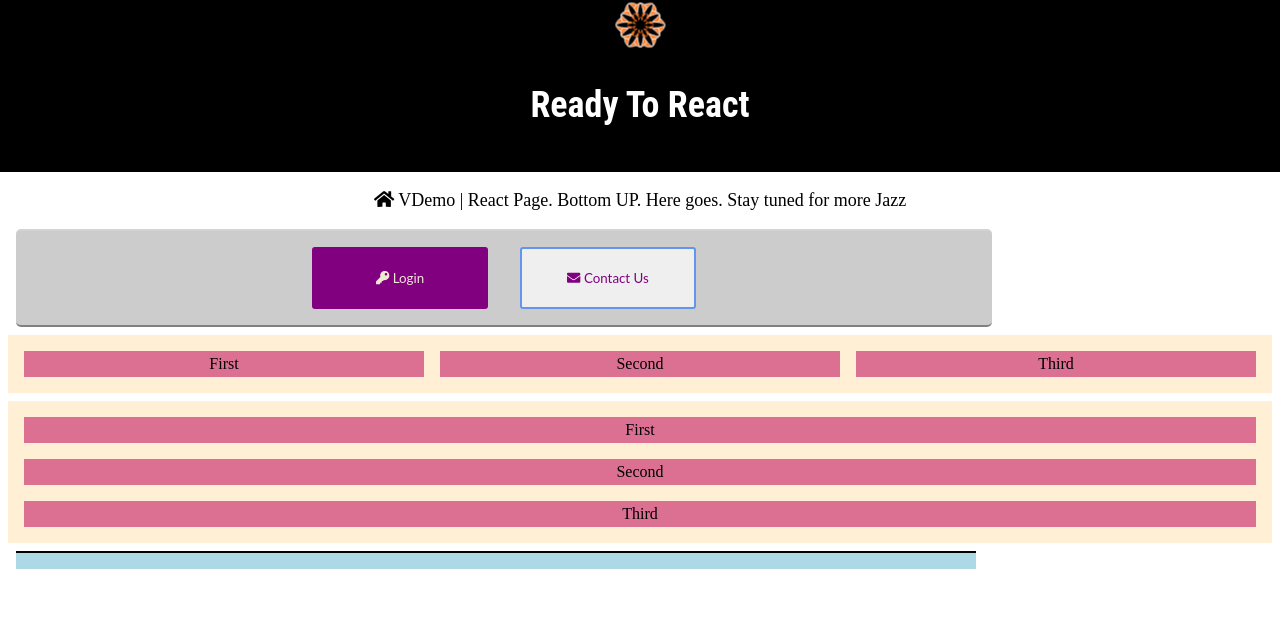
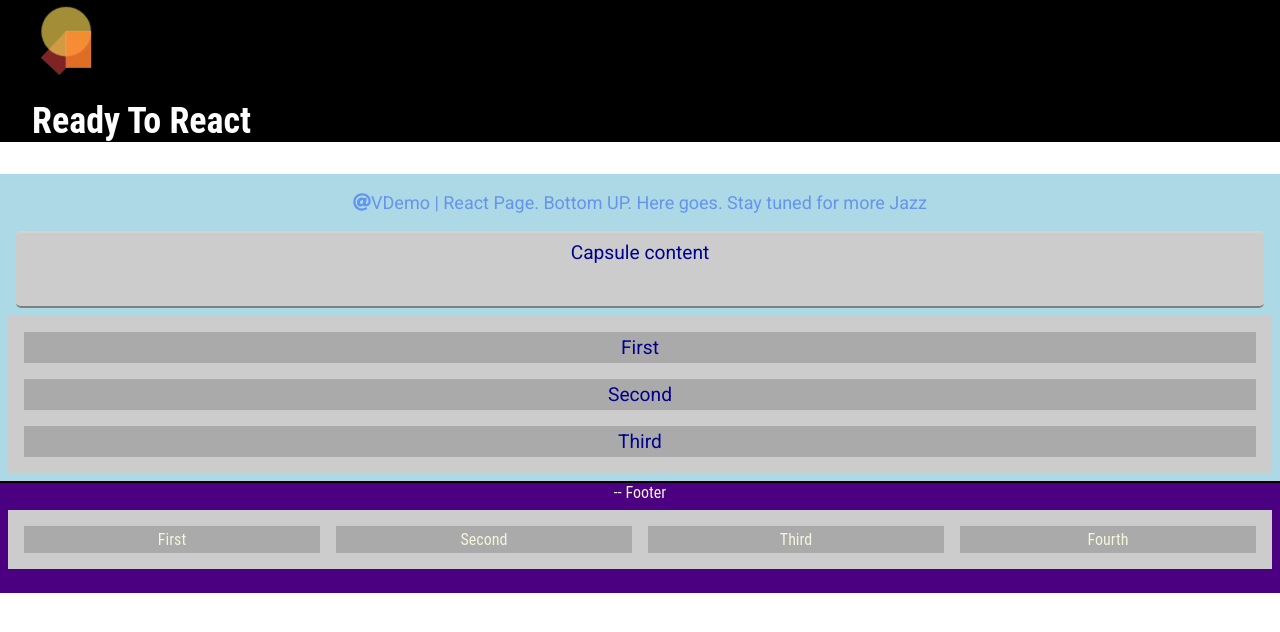
Before and after one commit to lionroy/vdemo, a React (Create React App) app: page / in a window 1280 px wide. Shown: the top 632 px of the page. Built offline with nearby package versions, Linux system fonts and the light colour scheme; a web font is replaced by a local one.

Commit message:
silight mods

```diff
--- a/src/App.js
+++ b/src/App.js
@@ -5,10 +5,10 @@ import styled, { css, keyframes } from "styled-components";
 
 // fa- fonts lib
 import { library } from "@fortawesome/fontawesome-svg-core";
-import { faEnvelope, faKey, faHome } from "@fortawesome/free-solid-svg-icons";
+import { faEnvelope, faKey, faHome, faAndroid, faAt } from "@fortawesome/free-solid-svg-icons";
 import { FontAwesomeIcon } from "@fortawesome/react-fontawesome"; // returns in ea page
 
-library.add(faEnvelope, faKey, faHome); //fa envelope
+library.add(faEnvelope, faKey, faHome, faAt); //fa envelope
 
 const Outer = styled.div`
   text-align: center;
@@ -25,11 +25,27 @@ const Logo = styled.img`
 `;
 
 const Header = styled.div`
+  text-align: left;
   background-color: black;
+  height: 4erm;
+  padding-left: 2em;
+  padding-top: 1em;
+  color: white;
+  font-family: 'Roboto Condensed', serif;
+
+  > h2 {
+    font-family: 'Roboto Slab', serif;
+    ${props => props.theme.uppercase && "text-transform: uppercase"};
+    ${props => props.theme.font && "font-family: 'Roboto Slab', serif"};
+    color: purple;
+  }
+`;
+const FooterContent = styled.div`
+  background-color: indigo;
   height: 4erm;
   padding: 1erm;
   padding-bottom: 1em;
-  color: white;
+  color: beige;
   font-family: 'Roboto Condensed', serif;
 
   > h2 {
@@ -44,35 +60,32 @@ const Title = styled.div`
   font-family: 'Roboto Condensed', sans-serif;
 
 `;
-const Main = styled.div`
+const MainContent = styled.section`
   align: center
   font-size: 1.2em;
-  padding: 0.5rem 0
-  margin: 0.5rem 1rem
-  width: 75%
+  width: 100%
   background: lightblue
   color: darkblue
   border: white
-  border-top: 2px solid black
-  font-family: 'Roboto';
+  border-top: 2px solid white
+  border-bottom: 2px solid black
+  font-family: 'Roboto'
 `;
 const Capsule = styled.div`
-  font-size: 1.2em;
+  height: 3em
   border-radius: 5px
-  padding: 0.5rem
   margin: 0.5rem 1rem
-  align: center
-  width: 75%
+  padding: 0.5rem 1rem
+  align: left
   background: #CCC
-  color: lightgreen
-  border: white
   border-top: 2px solid lightgrey
   border-bottom: 2px solid grey
 `;
 const Intro = styled.p`
-  font-size: large;
-  font-family: 'Roboto Mono';
-
+  font-size: large
+  font-family: 'Roboto Mono'
+  background: #750
+  color: cornflowerblue
 `;
 const Label = styled.p`
   font-size: normal;
@@ -81,8 +94,8 @@ const Label = styled.p`
 const Button = styled.button`
 display: inline-block
   border-radius: 3px
-  padding: 0.5rem 0
-  margin: 0.5rem 1rem
+  padding: 0.5rem
+  margin: 0.5rem
   width: 11rem
   background: #cornflowerblue
   color: purple
@@ -101,7 +114,7 @@ const EqualDivider = styled.div`
   display: flex;
   margin: 0.5rem;
   padding: 1rem;
-  background: papayawhip;
+  background: #ccc;
   ${props => props.vertical && "flex-direction: column;"} > * {
     flex: 1;
 
@@ -113,7 +126,7 @@ const EqualDivider = styled.div`
 
 const Child = styled.div`
   padding: 0.25rem 0.5rem;
-  background: palevioletred;
+  background: #aaa;
 `;
 
 class App extends Component {
@@ -126,32 +139,30 @@ class App extends Component {
             <h2>Ready To React</h2>
           </Title>
         </Header>
+        <MainContent>
         <Intro>
-          <FontAwesomeIcon icon="home" /> VDemo | React Page. Bottom UP. Here goes. Stay tuned for more Jazz
+          <FontAwesomeIcon icon="at" />
+          VDemo | React Page. Bottom UP. Here goes. Stay tuned for more Jazz
         </Intro>
         <Capsule>
-          <Button primary label="Login">
-            <Label>
-              <FontAwesomeIcon icon="key" /> Login
-            </Label>
-          </Button>
-          <Button label="Contact">
-            <Label>
-              <FontAwesomeIcon icon="envelope" /> Contact Us
-            </Label>
-          </Button>
+          Capsule content
         </Capsule>
-          <EqualDivider>
-            <Child>First</Child>
-            <Child>Second</Child>
-            <Child>Third</Child>
-          </EqualDivider>
           <EqualDivider vertical>
             <Child>First</Child>
             <Child>Second</Child>
             <Child>Third</Child>
           </EqualDivider>
-        <Main />
+          </MainContent>
+          <FooterContent>
+          -- Footer
+          <EqualDivider>
+            <Child>First</Child>
+            <Child>Second</Child>
+            <Child>Third</Child>
+            <Child>Fourth</Child>
+          </EqualDivider>
+
+          </FooterContent>
       </Outer>
     );
   }
--- a/src/index.js
+++ b/src/index.js
@@ -1,18 +1,18 @@
-import React from "react";
-import ReactDOM from "react-dom";
-import App from "./App";
-import registerServiceWorker from "./registerServiceWorker";
+import React from 'react'
+import ReactDOM from 'react-dom'
+import App from './App'
+import registerServiceWorker from './registerServiceWorker'
 import './global-styles.js'
 
-import { injectGlobal } from "styled-components";
+import { injectGlobal } from 'styled-components'
 
 injectGlobal`
     body {
         margin: 0;
         padding: 0;
-        font-famaily: 'Roboto Mono', 'Roboto Condensed', 'Roboto Slab', 'Roboto';
+        font-family: "Lato", "Helvetica", "Thaoma", sans-serif;
   }
-`;
+`
 
-ReactDOM.render(<App />, document.getElementById("root"));
-registerServiceWorker();
+ReactDOM.render(<App />, document.getElementById('root'))
+registerServiceWorker()
```
Also changed, not shown: src/logo.svg.
